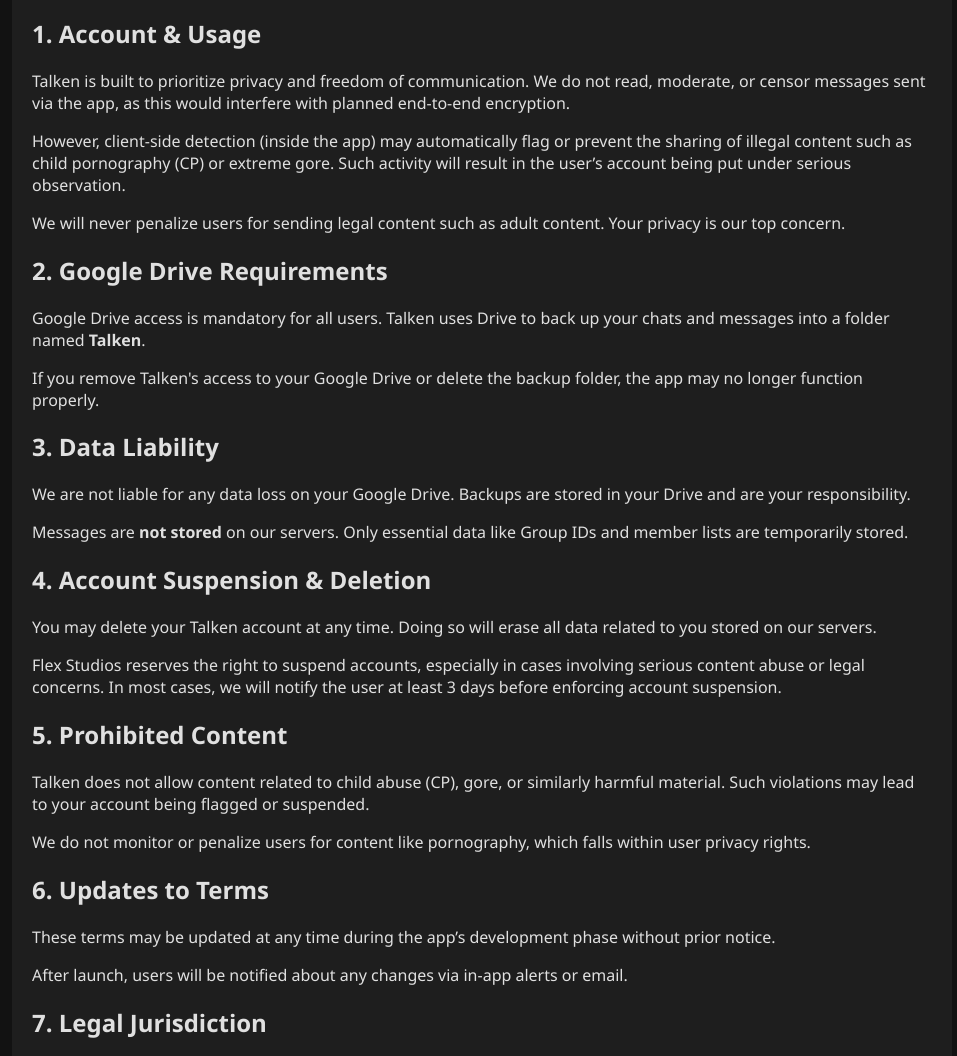
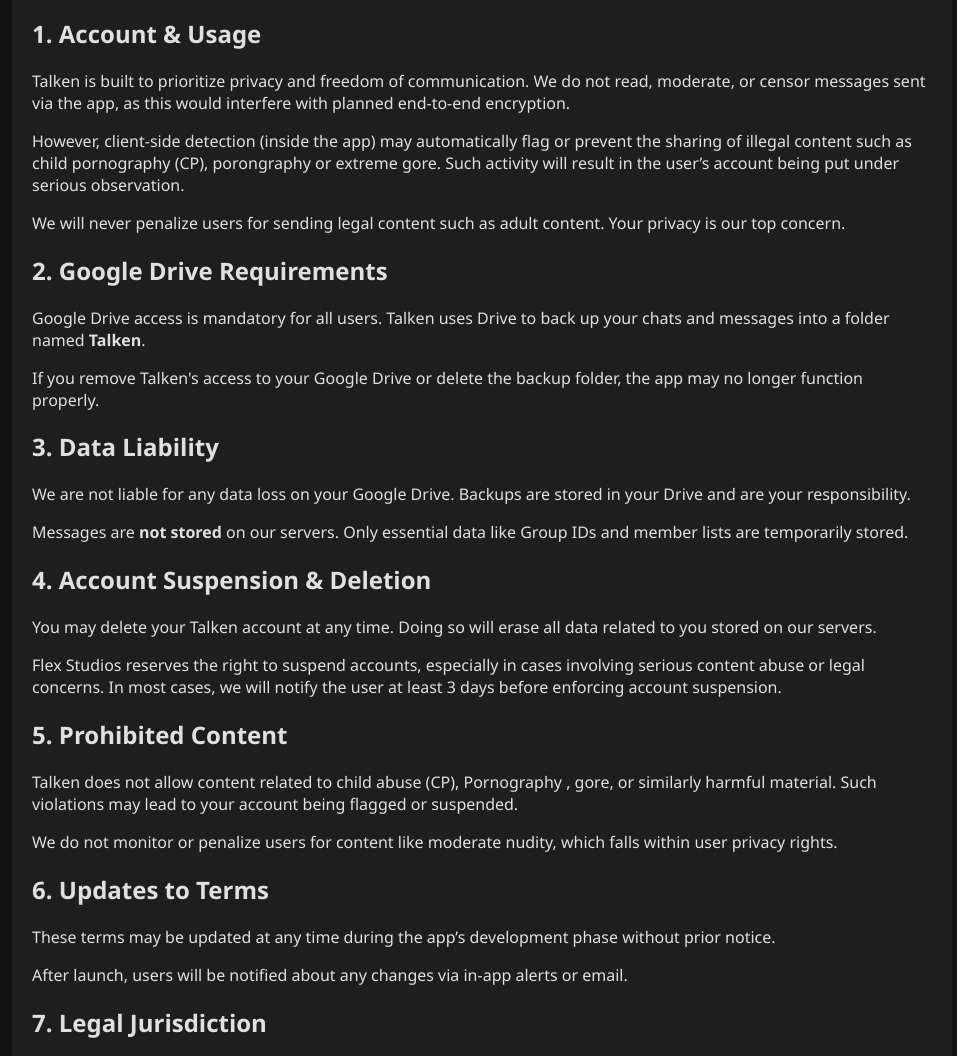
Before and after one commit to Shashwat-Gupta57/talken.com, a plain HTML site: page terms-and-conditions.html in a window 1280 px wide. Shown: the part 141-1197 px from the top of the page, without its empty margins (158-1115 px from the left). Drawn offline with Linux system fonts and the light colour scheme.

Commit message:
Update terms-and-conditions.html

```diff
--- a/terms-and-conditions.html
+++ b/terms-and-conditions.html
@@ -12,7 +12,7 @@
 
     <h2>1. Account & Usage</h2>
     <p>Talken is built to prioritize privacy and freedom of communication. We do not read, moderate, or censor messages sent via the app, as this would interfere with planned end-to-end encryption.</p>
-    <p>However, client-side detection (inside the app) may automatically flag or prevent the sharing of illegal content such as child pornography (CP) or extreme gore. Such activity will result in the user’s account being put under serious observation.</p>
+    <p>However, client-side detection (inside the app) may automatically flag or prevent the sharing of illegal content such as child pornography (CP), porongraphy or extreme gore. Such activity will result in the user’s account being put under serious observation.</p>
     <p>We will never penalize users for sending legal content such as adult content. Your privacy is our top concern.</p>
 
     <h2>2. Google Drive Requirements</h2>
@@ -28,8 +28,8 @@
     <p>Flex Studios reserves the right to suspend accounts, especially in cases involving serious content abuse or legal concerns. In most cases, we will notify the user at least 3 days before enforcing account suspension.</p>
 
     <h2>5. Prohibited Content</h2>
-    <p>Talken does not allow content related to child abuse (CP), gore, or similarly harmful material. Such violations may lead to your account being flagged or suspended.</p>
-    <p>We do not monitor or penalize users for content like pornography, which falls within user privacy rights.</p>
+    <p>Talken does not allow content related to child abuse (CP), Pornography , gore, or similarly harmful material. Such violations may lead to your account being flagged or suspended.</p>
+    <p>We do not monitor or penalize users for content like moderate nudity, which falls within user privacy rights.</p>
 
     <h2>6. Updates to Terms</h2>
     <p>These terms may be updated at any time during the app’s development phase without prior notice.</p>
```
